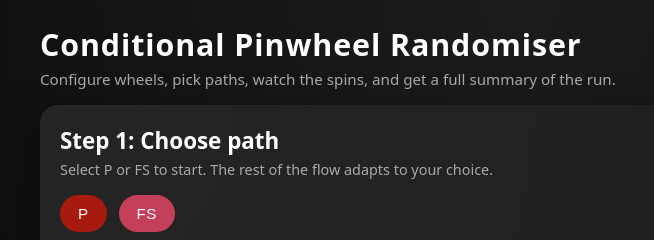
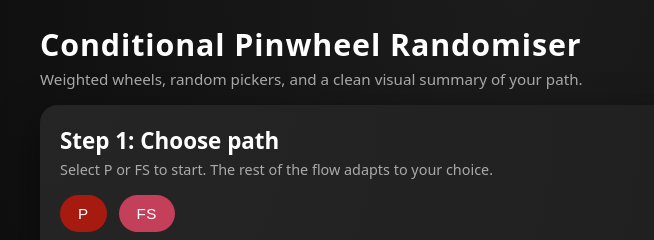
Before and after one commit to LewisTB/RNG3, a plain HTML site: page index.html in a window 1280 px wide. Shown: the top 240 px of the page, 120-774 px from the left. Drawn offline with Linux system fonts and the light colour scheme.

Commit message:
Update index.html2

```diff
--- a/index.html
+++ b/index.html
@@ -11,7 +11,7 @@
     <header class="app-header">
       <h1>Conditional Pinwheel Randomiser</h1>
       <p class="app-tagline">
-        Configure wheels, pick paths, watch the spins, and get a full summary of the run.
+        Weighted wheels, random pickers, and a clean visual summary of your path.
       </p>
     </header>
 
```
